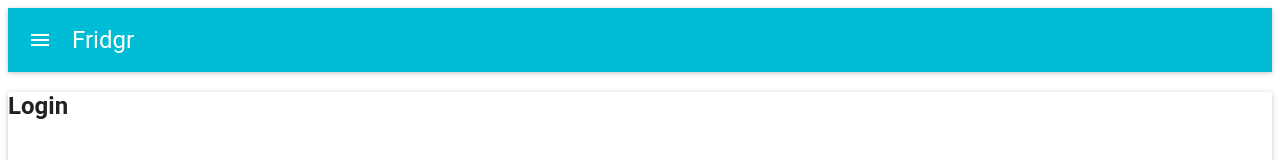
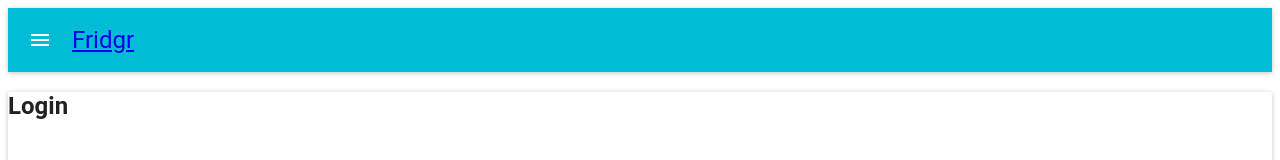
Before and after one commit to SentinelsOfMagic/SentinelsOfMagic, a React app: page /login in a window 1280 px wide. Shown: the top 160 px of the page. Built offline with nearby package versions, Linux system fonts and the light colour scheme; the HTML template or start-up script is replaced by a standard one; what react-tap-event-plugin would draw is missing.

Commit message:
Add code to make nav title clickable

```diff
--- a/client/src/components/Base.jsx
+++ b/client/src/components/Base.jsx
@@ -3,7 +3,7 @@ import { NavLink, Link } from 'react-router-dom';
 import AppBar from 'material-ui/AppBar';
 import Drawer from 'material-ui/Drawer';
 import MenuItem from 'material-ui/MenuItem';
-import { Router, hashHistory, Route, IndexRoute, withRouter } from 'react-router'; // here in attempt to make the title clickable
+// import { Router, hashHistory, Route, IndexRoute, withRouter } from 'react-router'; // here in attempt to make the title clickable
 
 
 class Base extends React.Component {
@@ -28,7 +28,8 @@ class Base extends React.Component {
       <div>
         <AppBar
           onLeftIconButtonTouchTap={this.handleToggle.bind(this)}
-          title="Fridgr"
+          // onLeftIconButtonClick={this.handleToggle.bind(this)}
+          title={<NavLink exact to="/" >Fridgr</NavLink>}
         />
           <Drawer
             docked={false}
--- a/client/src/containers/LoginPage.jsx
+++ b/client/src/containers/LoginPage.jsx
@@ -66,7 +66,6 @@ class LoginPage extends React.Component {
         // if exists, redirect to SelectUser
         context.setState({
           errors: {},
-          houseId: houseId,
           redirect: true,
           to: '/users'
         });
@@ -75,7 +74,6 @@ class LoginPage extends React.Component {
         console.log('no user found');
         context.setState({
           errors: {},
-          houseId: houseId,
           redirect: true,
           to: '/createUser'
         });
```
Also changed, not shown: 2 other files (tests, documents, lock files or other folders).
